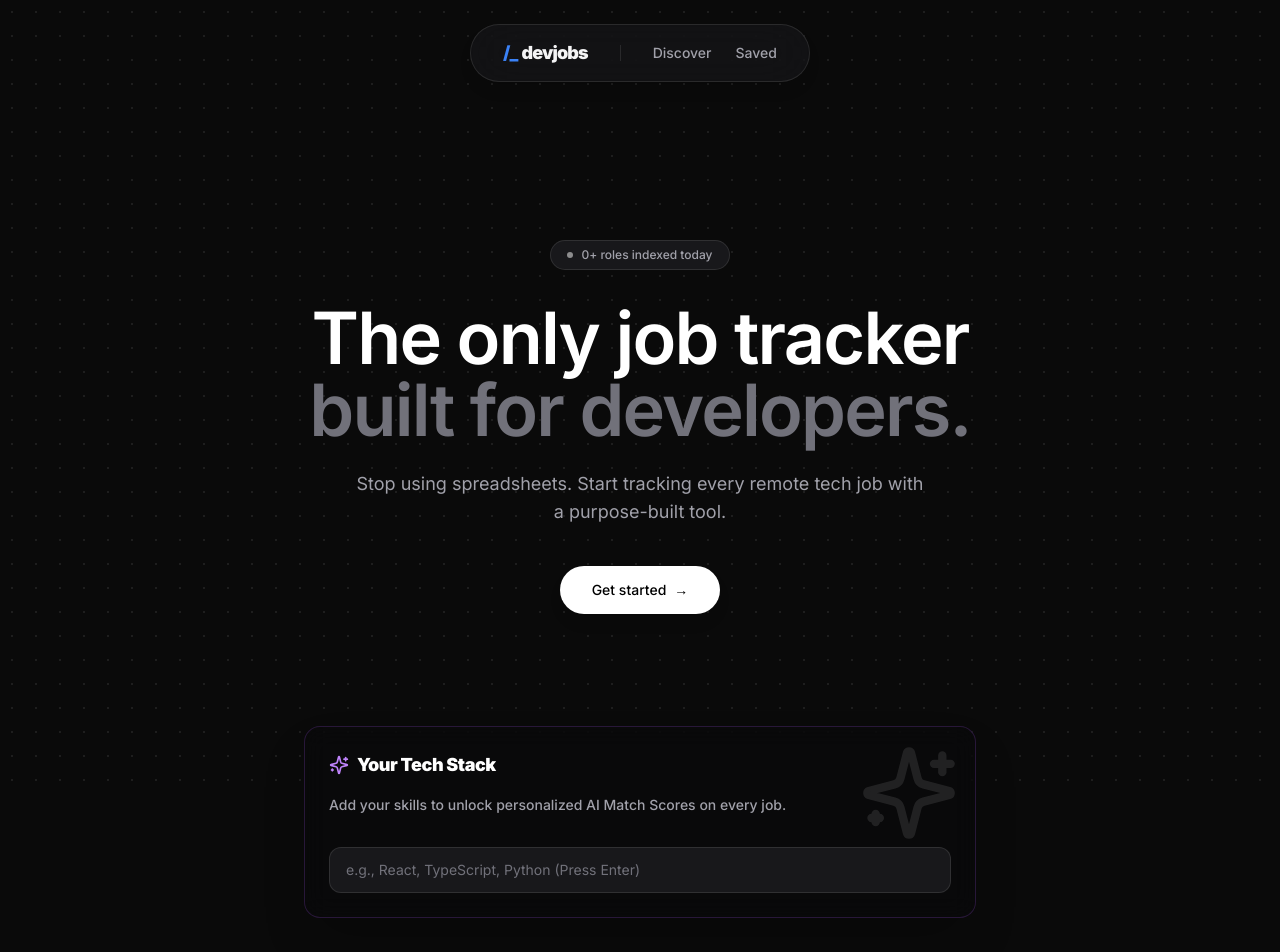
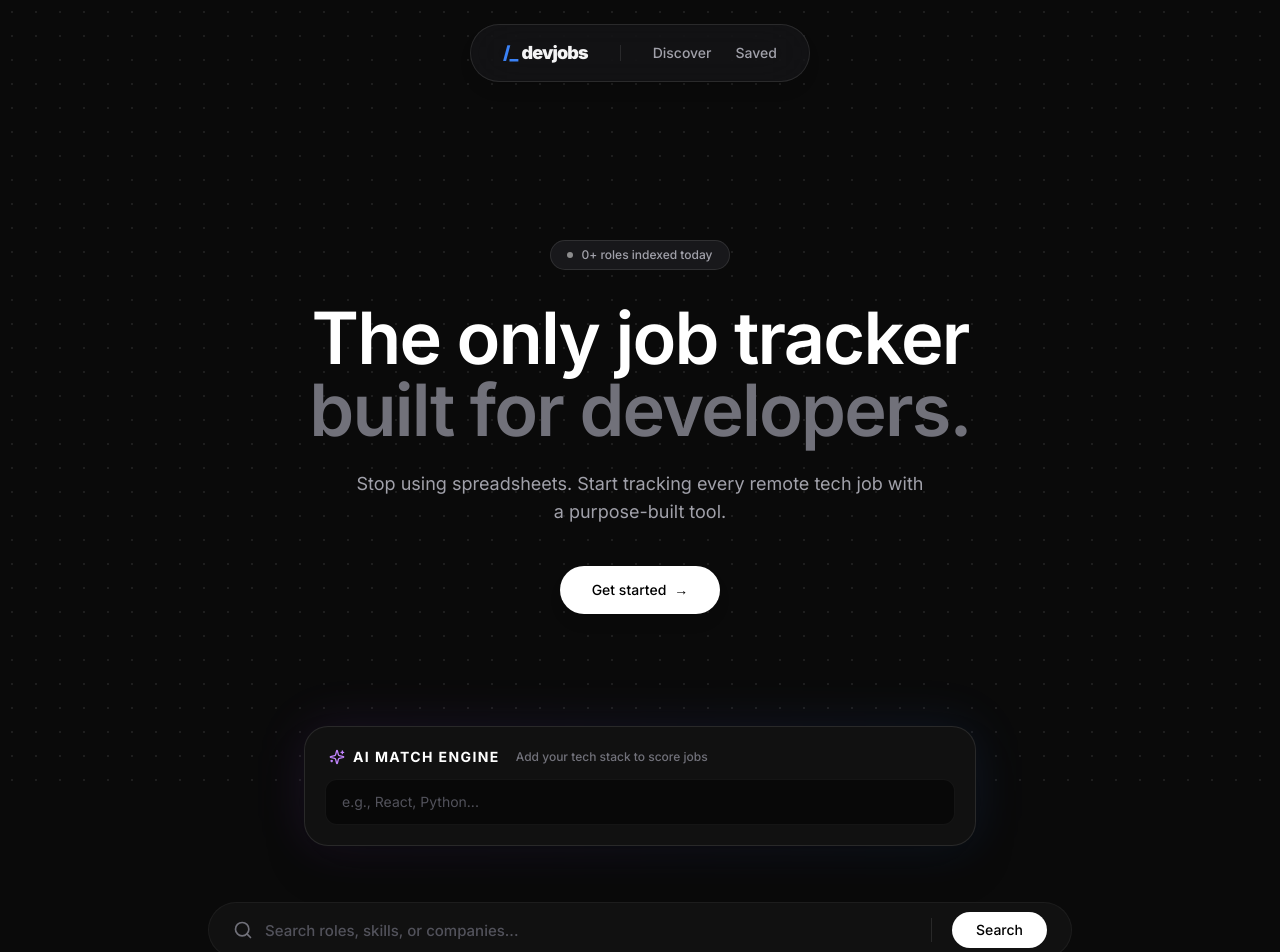
Before and after one commit to pranavv00/devjobs.site, a Next.js app: page / in a window 1280 px wide. Shown: the top 952 px of the page. Built offline with nearby package versions, Linux system fonts and the light colour scheme.

Commit message:
feat: redesign tech stack input and add find matches filter

```diff
--- a/src/app/page.tsx
+++ b/src/app/page.tsx
@@ -23,6 +23,8 @@ export default function Home() {
   });
   const [isAdvancedFiltersOpen, setIsAdvancedFiltersOpen] = useState(false);
   const [loading, setLoading] = useState(true);
+  const [showMatchesOnly, setShowMatchesOnly] = useState(false);
+  const [userSkills, setUserSkills] = useState<string[]>([]);
 
   const [displayLimit, setDisplayLimit] = useState(9);
   const advancedFiltersCount = advancedFilters.roles.length + advancedFilters.experience.length + (advancedFilters.hasSalary ? 1 : 0);
@@ -33,6 +35,15 @@ export default function Home() {
       const params = new URLSearchParams(window.location.search);
       const q = params.get("q");
       if (q) setSearchQuery(q);
+
+      const saved = JSON.parse(localStorage.getItem("userSkills") || "[]");
+      setUserSkills(saved);
+
+      const handleUpdate = () => {
+        setUserSkills(JSON.parse(localStorage.getItem("userSkills") || "[]"));
+      };
+      window.addEventListener("userSkillsUpdated", handleUpdate);
+      return () => window.removeEventListener("userSkillsUpdated", handleUpdate);
     }
   }, []);
 
@@ -105,8 +116,15 @@ export default function Home() {
       result = result.filter(job => !!job.salary && job.salary.trim() !== "");
     }
 
+    if (showMatchesOnly && userSkills.length > 0) {
+      result = result.filter(job => {
+        const textToSearch = (job.title + " " + job.description + " " + (job.ai_data?.tags?.join(" ") || "")).toLowerCase();
+        return userSkills.some(skill => textToSearch.includes(skill.toLowerCase()));
+      });
+    }
+
     setFilteredJobs(result);
-  }, [searchQuery, activeFilters, advancedFilters, jobs]);
+  }, [searchQuery, activeFilters, advancedFilters, showMatchesOnly, userSkills, jobs]);
 
   const toggleFilter = (id: string) => {
     setActiveFilters(prev =>
@@ -141,7 +159,10 @@ export default function Home() {
       <Hero jobCount={jobs.length} />
 
       <div id="search" className="container mx-auto px-4 mt-12">
-        <TechStackInput />
+        <TechStackInput
+          showMatchesOnly={showMatchesOnly}
+          onToggleMatches={() => setShowMatchesOnly(!showMatchesOnly)}
+        />
         <SearchBar
           searchQuery={searchQuery}
           setSearchQuery={setSearchQuery}
--- a/src/components/TechStackInput.tsx
+++ b/src/components/TechStackInput.tsx
@@ -3,7 +3,12 @@
 import { useState, useEffect, KeyboardEvent } from "react";
 import { X, Sparkles } from "lucide-react";
 
-export default function TechStackInput() {
+interface TechStackInputProps {
+  showMatchesOnly?: boolean;
+  onToggleMatches?: () => void;
+}
+
+export default function TechStackInput({ showMatchesOnly = false, onToggleMatches }: TechStackInputProps) {
   const [skills, setSkills] = useState<string[]>([]);
   const [inputValue, setInputValue] = useState("");
 
@@ -37,45 +42,55 @@ export default function TechStackInput() {
   };
 
   return (
-    <div className="w-full max-w-2xl mx-auto mb-8 bg-zinc-950/50 backdrop-blur-md border border-purple-500/20 rounded-2xl p-6 shadow-2xl relative overflow-hidden">
-      <div className="absolute top-0 right-0 p-4 opacity-10">
-        <Sparkles size={100} />
+    <div className="w-full max-w-2xl mx-auto mb-8 relative">
+      <div className="absolute -inset-1 bg-gradient-to-r from-purple-500/20 to-blue-500/20 rounded-[2rem] blur-xl opacity-50 group-hover:opacity-100 transition duration-500" />
+      <div className="bg-[#111111] border border-white/10 rounded-[1.5rem] p-5 shadow-2xl relative overflow-hidden focus-within:border-purple-500/50 focus-within:ring-1 focus-within:ring-purple-500/50 transition-all">
+        <div className="flex items-center gap-2 mb-3 px-1">
+          <Sparkles className="text-purple-400" size={16} />
+          <h3 className="text-sm font-bold text-white uppercase tracking-widest">AI Match Engine</h3>
+          <span className="text-xs text-zinc-500 font-medium ml-2">Add your tech stack to score jobs</span>
         </div>
-      <div className="relative z-10">
-        <div className="flex items-center gap-2 mb-4">
-          <Sparkles className="text-purple-400" size={20} />
-          <h3 className="text-lg font-black text-white tracking-tight">Your Tech Stack</h3>
-        </div>
-        <p className="text-sm text-zinc-400 font-medium mb-4">
-          Add your skills to unlock personalized AI Match Scores on every job.
-        </p>
 
-        <div className="flex flex-wrap gap-2 mb-4">
+        <div className="flex flex-wrap items-center gap-2 min-h-[44px] bg-black/50 border border-white/5 rounded-xl px-3 py-2 cursor-text" onClick={() => document.getElementById('tech-input')?.focus()}>
           {skills.map((skill) => (
             <span
               key={skill}
-              className="flex items-center gap-1.5 px-3 py-1.5 bg-purple-500/20 text-purple-300 rounded-full text-xs font-bold tracking-widest uppercase border border-purple-500/30"
+              className="flex items-center gap-1.5 px-3 py-1.5 bg-gradient-to-r from-purple-500/20 to-blue-500/20 text-white rounded-lg text-xs font-bold tracking-wide border border-purple-500/30 shadow-sm"
             >
               {skill}
               <button
-                onClick={() => removeSkill(skill)}
-                className="hover:text-white transition-colors focus:outline-none"
+                onClick={(e) => { e.stopPropagation(); removeSkill(skill); }}
+                className="hover:text-red-400 transition-colors focus:outline-none"
                 aria-label={`Remove ${skill}`}
               >
-                <X size={14} />
+                <X size={12} strokeWidth={3} />
               </button>
             </span>
           ))}
-        </div>
 
           <input
+            id="tech-input"
             type="text"
             value={inputValue}
             onChange={(e) => setInputValue(e.target.value)}
             onKeyDown={handleKeyDown}
-          placeholder={skills.length === 0 ? "e.g., React, TypeScript, Python (Press Enter)" : "Add more skills..."}
-          className="w-full bg-zinc-900 border border-white/10 rounded-xl px-4 py-3 text-sm text-white placeholder-zinc-500 focus:outline-none focus:ring-2 focus:ring-purple-500/50 focus:border-transparent transition-all"
+            placeholder={skills.length === 0 ? "e.g., React, Python..." : "Add skill..."}
+            className="flex-1 bg-transparent min-w-[120px] px-1 py-1 text-sm text-white placeholder-zinc-600 focus:outline-none transition-all"
           />
+
+          {skills.length > 0 && onToggleMatches && (
+            <button
+              onClick={(e) => { e.stopPropagation(); onToggleMatches(); }}
+              className={`ml-auto px-4 py-1.5 rounded-lg text-xs font-bold uppercase tracking-wider transition-all ${
+                showMatchesOnly
+                  ? 'bg-purple-500 text-white shadow-[0_0_15px_rgba(168,85,247,0.5)]'
+                  : 'bg-white/10 text-zinc-400 hover:text-white hover:bg-white/20'
+              }`}
+            >
+              {showMatchesOnly ? "Clear Matches" : "Find Matches"}
+            </button>
+          )}
+        </div>
       </div>
     </div>
   );
```
Lines whose indentation alone changed are shown as unchanged.
